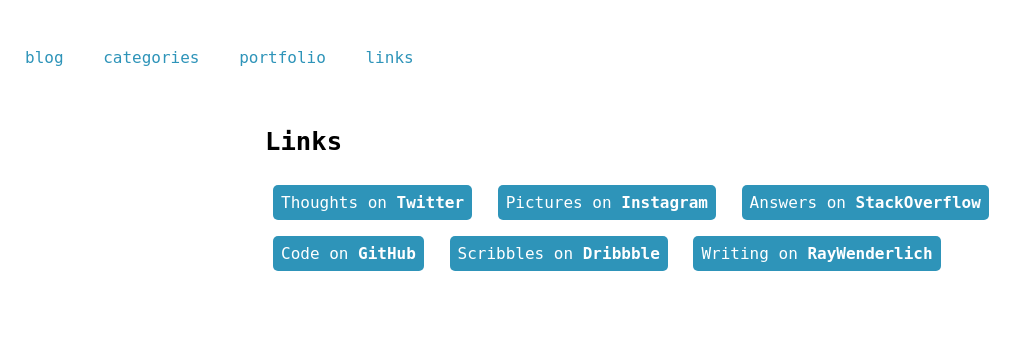
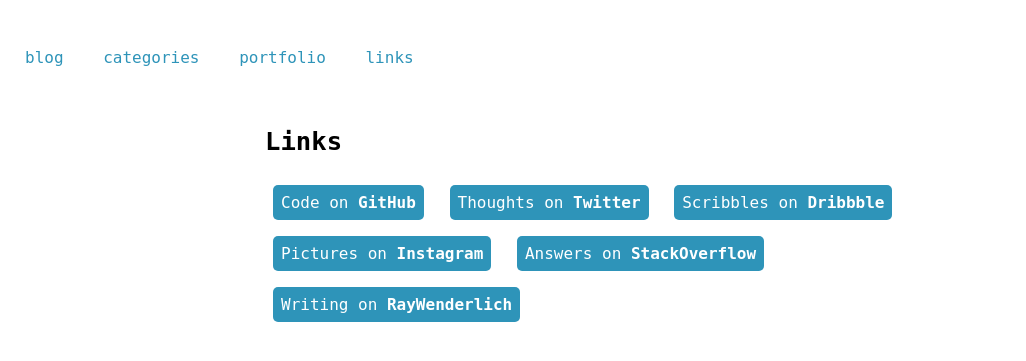
Before and after one commit to naturaln0va/ackermann-io, a Flask app: page /links in a window 1280 px wide. Shown: the part 85-446 px from the top of the page, without its empty margins (0-1026 px from the left). Run offline with Flask 2, Linux system fonts and the light colour scheme; some web fonts are replaced.

Commit message:
small design tweaks for the links page

```diff
--- a/app/static/stylesheets/links.css
+++ b/app/static/stylesheets/links.css
@@ -3,6 +3,7 @@ ul.list {
 	list-style: none;
 	margin: 0;
 	padding: 0;
+	margin-bottom: 24px;
 }
 
 ul.list li {
--- a/app/templates/links.html
+++ b/app/templates/links.html
@@ -9,11 +9,11 @@
 	<article>
 		<h1>Links</h1>
 		<ul class="list">
+			<a href="https://github.com/naturaln0va"><li>Code on <strong>GitHub</strong></li></a>
 			<a href="https://twitter.com/naturaln0va"><li>Thoughts on <strong>Twitter</strong></li></a>
+			<a href="https://dribbble.com/naturaln0va"><li>Scribbles on <strong>Dribbble</strong></li></a>
 			<a href="https://www.instagram.com/naturaln0va/"><li>Pictures on <strong>Instagram</strong></li></a>
 			<a href="http://stackoverflow.com/users/5322726/naturaln0va"><li>Answers on <strong>StackOverflow</strong></li></a>
-			<a href="https://github.com/naturaln0va"><li>Code on <strong>GitHub</strong></li></a>
-			<a href="https://dribbble.com/naturaln0va"><li>Scribbles on <strong>Dribbble</strong></li></a>
 			<a href="https://www.raywenderlich.com/u/naturaln0va?section=posts"><li>Writing on <strong>RayWenderlich</strong></li></a>
 		</ul>
 	</article>
```
